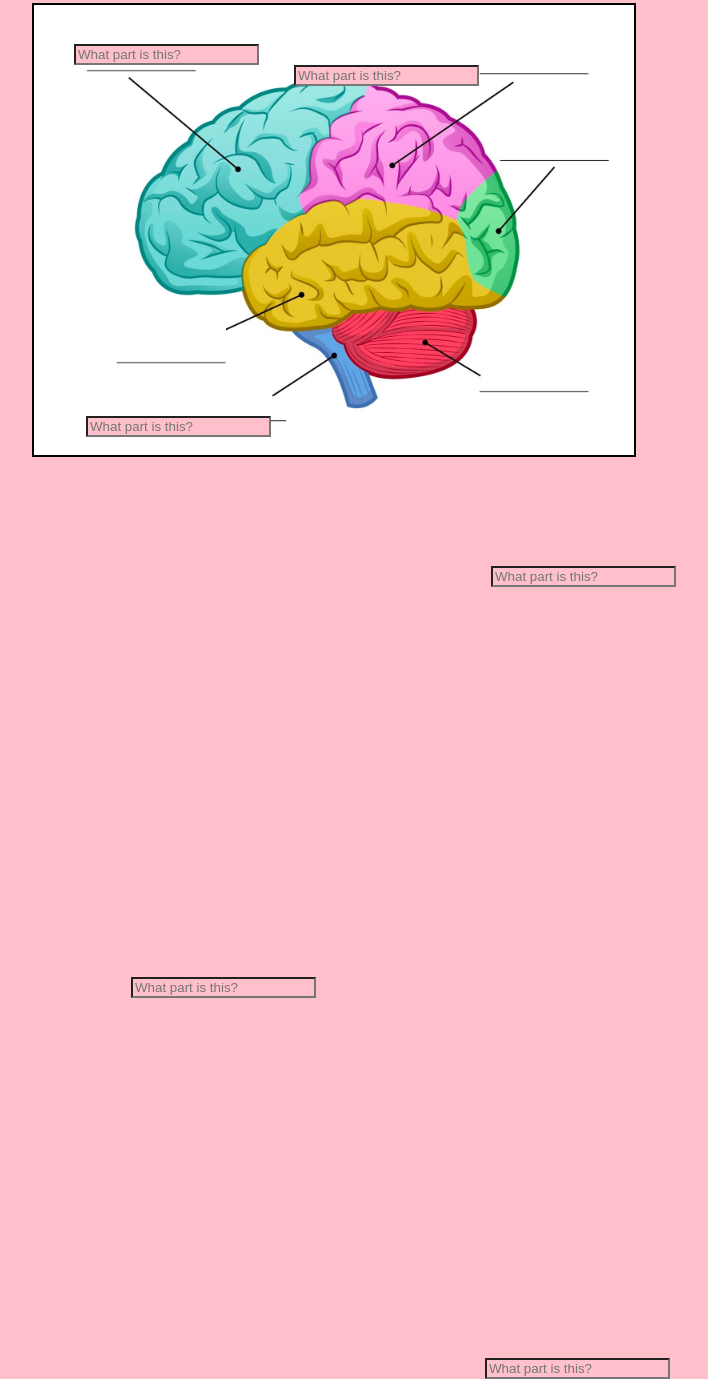
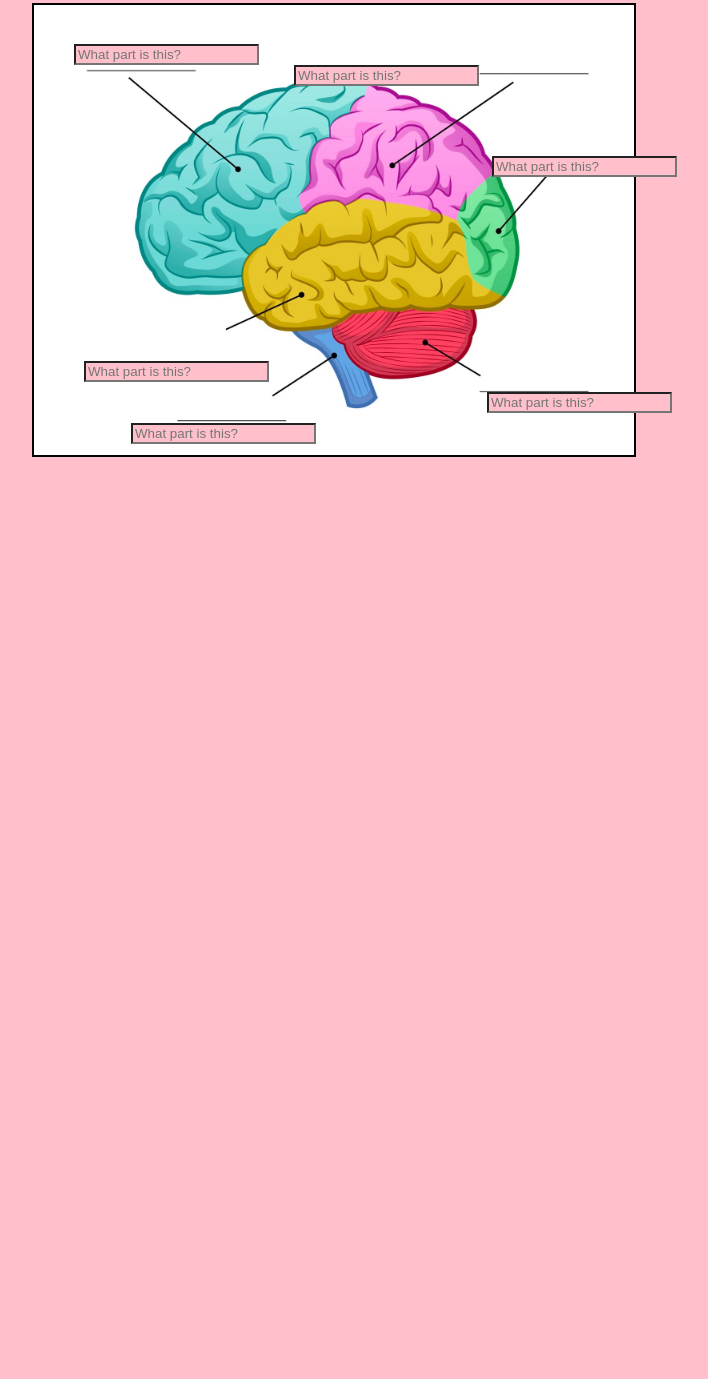
Before and after one commit to lianaschapiro/brain_game, a plain HTML site: page index.html in a window 1280 px wide. Shown: the part 152-1531 px from the top of the page, without its empty margins (306-1014 px from the left). After the commit the page ends 800 px from the top, so only its background shows below. Drawn offline with nearby package versions, Linux system fonts and the light colour scheme.

Commit message:
Positioned all input boxes correctly

```diff
--- a/index.html
+++ b/index.html
@@ -20,21 +20,22 @@
 	 		 <input type="text" alt="parietal lobe" placeholder="What part is this?">
 		</form>
 
+		<form id="occipital" action="/process" method="POST">
+	 		 <input type="text" alt="occipital lobe" placeholder="What part is this?">
+		</form>
+		<br>
 		<form id="temporal" action="/process" method="POST">
 	 		 <input type="text" alt="temporal lobe" placeholder="What part is this?">
 		</form>
-
-		<form id="occipital" action="/process" method="POST">
-	 		 <input type="text" alt="occipital lobe" placeholder="What part is this?">
+		<br>
+		<form id="cerebellum" action="/process" method="POST">
+	 		 <input type="text" alt="cerebellum" placeholder="What part is this?">
 		</form>
-
+		<br>
 		<form id="brainstem" action="/process" method="POST">
 	 		 <input type="text" alt="brainstem" placeholder="What part is this?">
 		</form>
 
-		<form id="cerebellum" action="/process" method="POST">
-	 		 <input type="text" alt="cerebellum" placeholder="What part is this?">
-		</form>
 	</div>
 
 	<script src="https://ajax.googleapis.com/ajax/libs/jquery/2.1.3/jquery.min.js"></script>
--- a/style.css
+++ b/style.css
@@ -31,29 +31,28 @@ h2 {
 	margin-top: 0px;
 	margin-left: 260px;
 }
+#occipital {
+	display: inline-block;
+	margin-top: 70px;
+	margin-left: 458px;
+}
 
 #temporal {
 	display: inline-block;
-	margin-top: 330px;
-	margin-left: 52px;
+	margin-top: 184px;
+	margin-left: 50px;
 }
 
-#occipital {
+#cerebellum {
 	display: inline-block;
-	margin-top: 129px;
-	margin-left: 457px;
+	margin-top: 10px;
+	margin-left: 453px;
 }
 
 #brainstem {
 	display: inline-block;
-	margin-top: 390px;
+	margin-top: 10px;
 	margin-left: 97px;
-}
-
-#cerebellum {
-	display: inline-block;
-	margin-top: 360px;
-	margin-left: 451px;
 }
 
 p {
```
